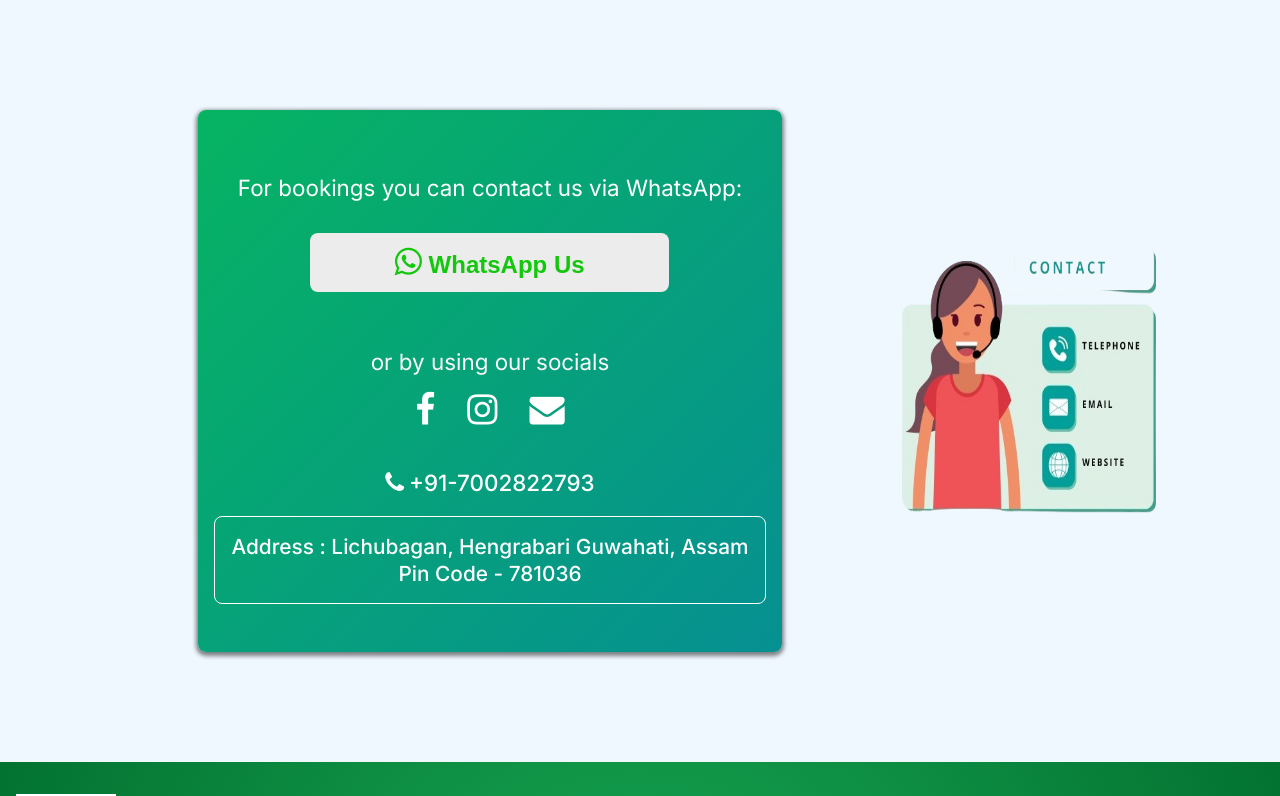
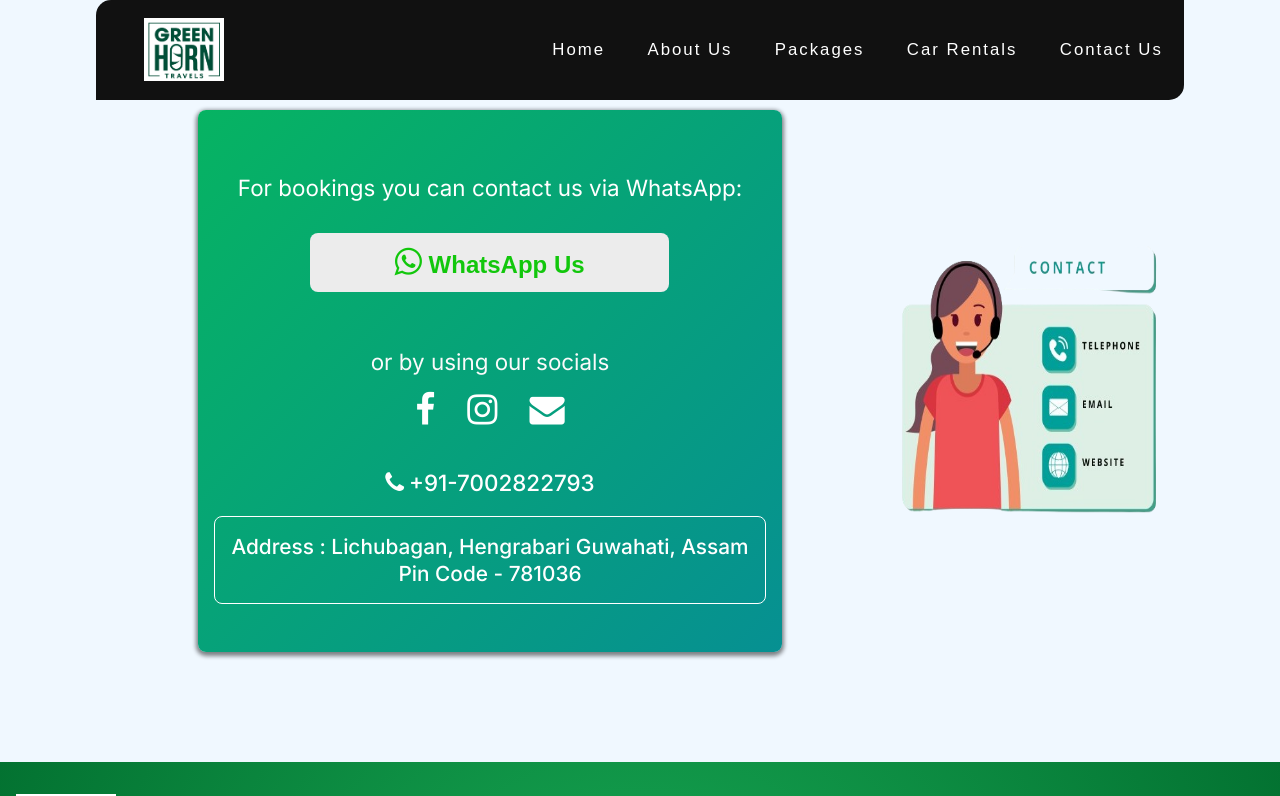
Before and after one commit to Abhishek10351/green-horn-travels, a Next.js app: page /contact in a window 1280 px wide. Shown: the top 796 px of the page. Built offline with nearby package versions, Linux system fonts and the light colour scheme.

Commit message:
added navbar

```diff
--- a/sites/contact/Contact.css
+++ b/sites/contact/Contact.css
@@ -5,6 +5,9 @@
   align-items: center;
   height: auto;
   padding: 4rem 3rem;
+}
+nav{
+  background-color: rgb(17, 17, 17) !important;
 }
 
 /* for tablet screens */
--- a/sites/contact/Contact.jsx
+++ b/sites/contact/Contact.jsx
@@ -1,10 +1,11 @@
 import SocialMedia from "../../components/contact/SocialMedia/SocialMedia";
 import ContactImage from "../../components/contact/ContactImage/ContactImage";
+import Navbar from "../../components/globals/Navbar/Navbar";
 import Footer from "../../components/globals/Footer/Footer";
 import "./Contact.css";
 export default function Contact() {
   return (
-    <>
+    <> <Navbar />
       <div className="contact-container">
         <SocialMedia />
         <ContactImage />
```
